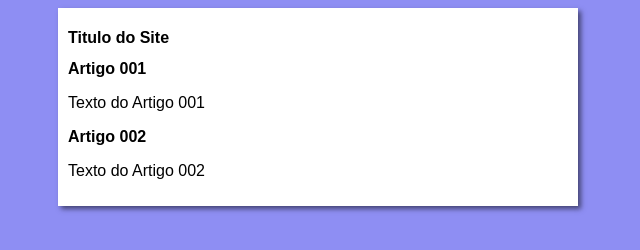
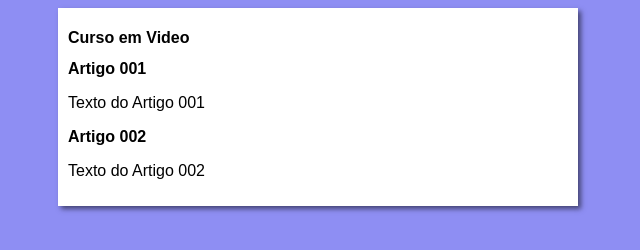
Before and after one commit to PedroSilva-06/website-project, a plain HTML site: page index.html in a window 1280 px wide. Shown: the full height of the page, 322-962 px from the left. Drawn offline with Linux system fonts and the light colour scheme.

Commit message:
Update index.html

```diff
--- a/index.html
+++ b/index.html
@@ -9,7 +9,7 @@
 <body>
     <main>
         <header>
-            <h1>Titulo do Site</h1>
+            <h1>Curso em Video</h1>
 
             <article>
                 <h2>Artigo 001</h2>
```
